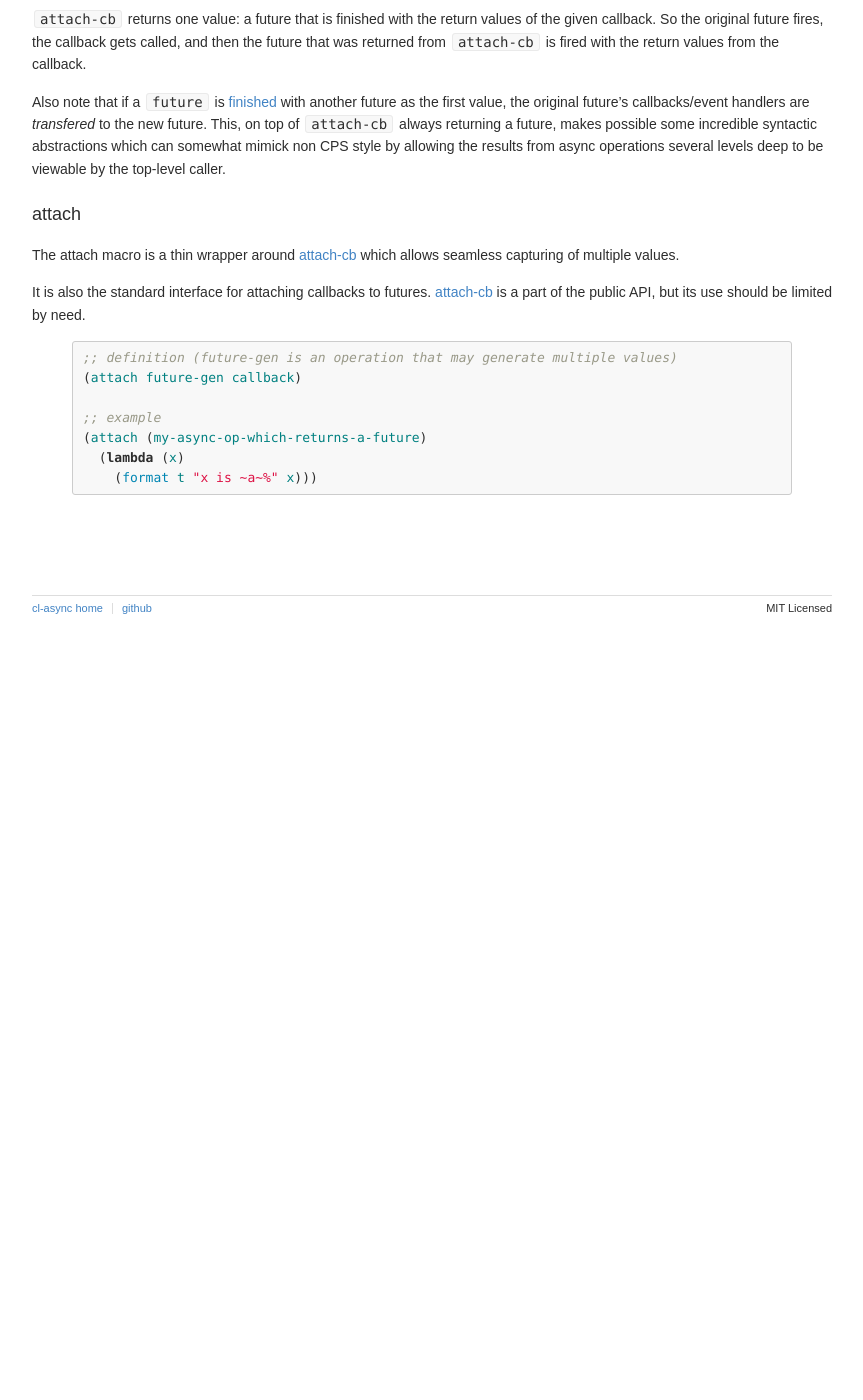
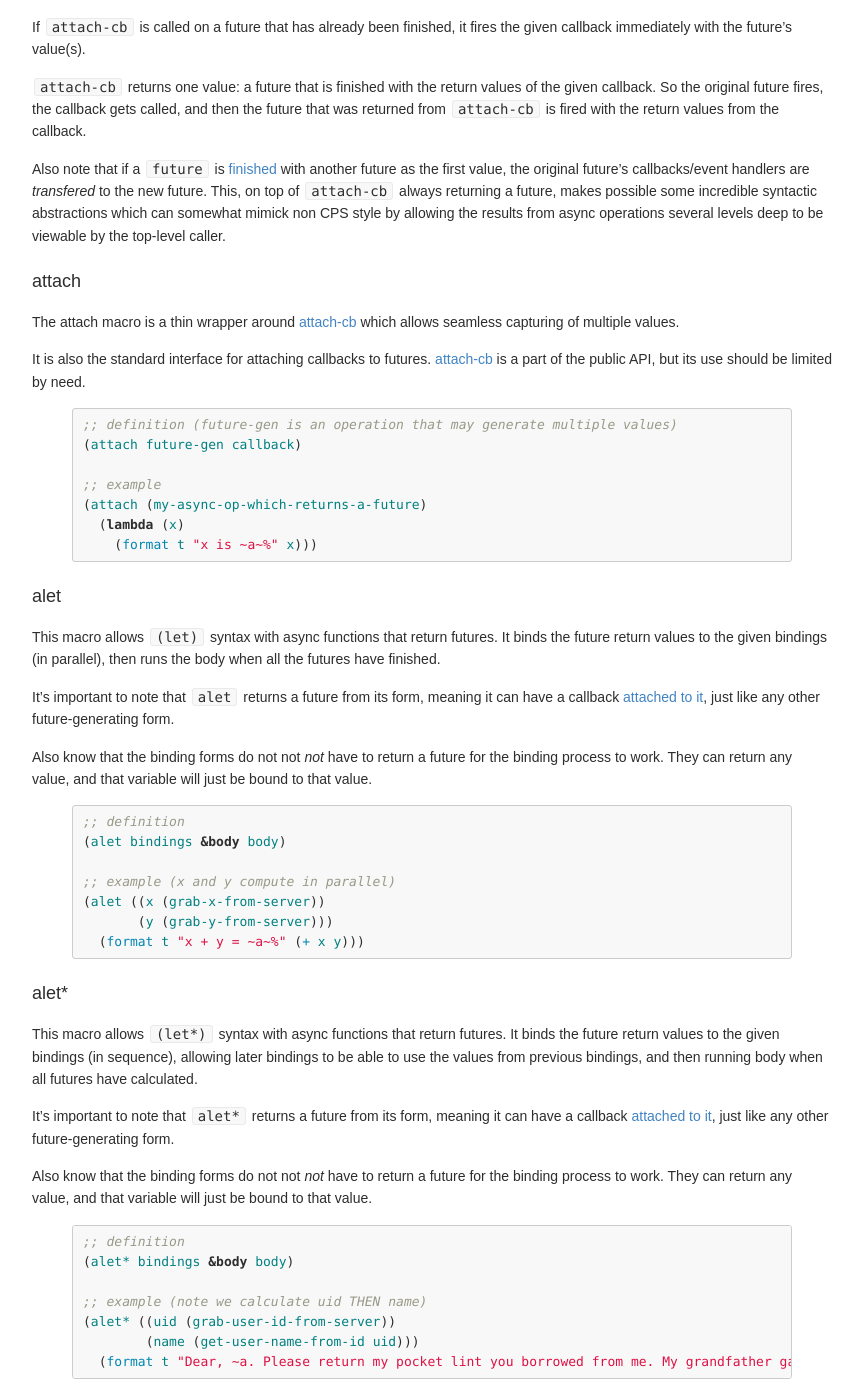
Before and after one commit to orthecreedence/cl-async, a Jekyll site: the page built from future.md, in a window 1280 px wide and 1400 px high, scrolled down 4318 px. Shown: the whole window, without its empty margins (208-1071 px from the left). Built offline with Jekyll 4.4.1, drawn with Linux system fonts in a browser that asks for light colours; Markdown is read by kramdown in place of the engine named in the settings; before the commit the page ends 4948 px from its top, so only the background shows below that; some of the changed text lies outside the part shown.

Commit message:
published future syntax macros, now for the docs

```diff
--- a/future.md
+++ b/future.md
@@ -18,6 +18,9 @@ execution of an application.
 - [finish](#finish) _function_
 - [attach-cb](#attach-cb) _function_
 - [attach](#attach) _macro_
+- [alet](#alet) _macro_
+- [alet*](#alet-star) _macro_
+- [multiple-future-bind](#multiple-future-bind) _macro_
 
 
 <a id="intro"></a>
@@ -280,3 +283,75 @@ is a part of the public API, but its use should be limited by need.
   (lambda (x)
     (format t "x is ~a~%" x)))
 {% endhighlight %}
+
+<a id="alet"></a>
+### alet
+This macro allows `(let)` syntax with async functions that return futures. It
+binds the future return values to the given bindings (in parallel), then runs
+the body when all the futures have finished.
+
+It's important to note that `alet` returns a future from its form, meaning it
+can have a callback [attached to it](#attach), just like any other
+future-generating form.
+
+Also know that the binding forms do not not *not* have to return a future for
+the binding process to work. They can return any value, and that variable will
+just be bound to that value.
+
+{% highlight cl %}
+;; definition
+(alet bindings &body body)
+
+;; example (x and y compute in parallel)
+(alet ((x (grab-x-from-server))
+       (y (grab-y-from-server)))
+  (format t "x + y = ~a~%" (+ x y)))
+{% endhighlight %}
+
+<a id="alet-star"></a>
+### alet*
+This macro allows `(let*)` syntax with async functions that return futures. It
+binds the future return values to the given bindings (in sequence), allowing
+later bindings to be able to use the values from previous bindings, and then
+running body when all futures have calculated.
+
+It's important to note that `alet*` returns a future from its form, meaning it
+can have a callback [attached to it](#attach), just like any other
+future-generating form.
+
+Also know that the binding forms do not not *not* have to return a future for
+the binding process to work. They can return any value, and that variable will
+just be bound to that value.
+
+{% highlight cl %}
+;; definition
+(alet* bindings &body body)
+
+;; example (note we calculate uid THEN name)
+(alet* ((uid (grab-user-id-from-server))
+        (name (get-user-name-from-id uid)))
+  (format t "Dear, ~a. Please return my pocket lint you borrowed from me. My grandfather gave it to me and it is very important. If you do not see fit to return it, be prepared to throw down. Seriously, we're going to throw down and I'm going to straight wreck you.~%" name))
+{% endhighlight %}
+
+<a id="multiple-future-bind"></a>
+### multiple-future-bind
+Like `multiple-value-bind` but for futures. Really, it's just a tiny macro
+wrapper around [attach](#attach).
+
+It's important to note that `multiple-future-bind` returns a future, meaning it
+can have a callback [attached to it](#attach), just like any other
+future-generating form.
+
+Also note that the `future-gen` value does not have to evaluate to a future, but
+any value(s), and the bindings will just attach to the given value(s) (in which
+case it works exactly like `multiple-value-bind`.
+
+{% highlight cl %}
+;; definition
+(multiple-future-bind ((&rest bindings) future-gen &body body))
+
+;; example
+(multiple-future-bind (id name)
+    (get-user-from-server)  ; returns a future
+  (format t "Hai, ~a. Your ID is ~a.~%" name id))
+{% endhighlight %}
```
